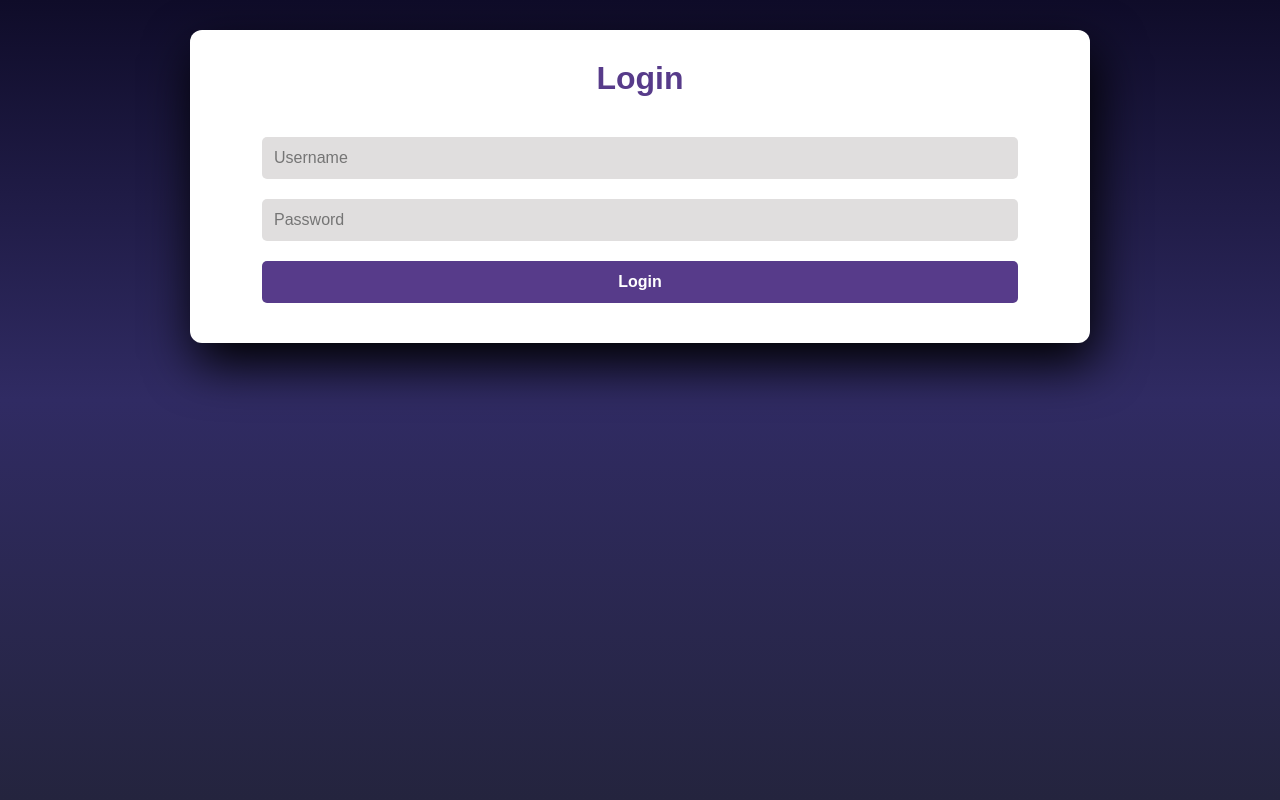
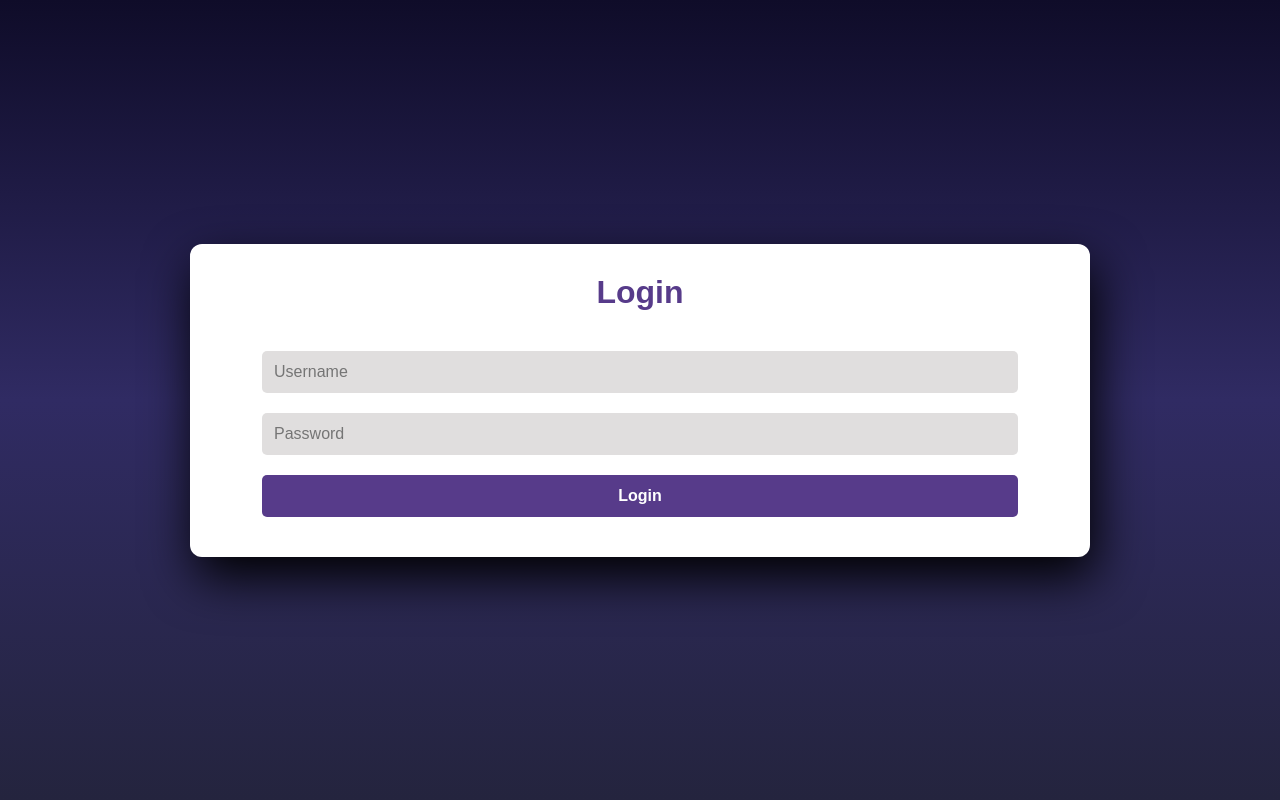
Before and after one commit to haifa-mk/web_project, a PHP site: page /admin.php in a window 1280 px wide. Run offline with PHP 8.4, Linux system fonts and the light colour scheme.

Commit message:
Update admin.php

```diff
--- a/admin/admin.php
+++ b/admin/admin.php
@@ -44,7 +44,7 @@ if ($_SERVER["REQUEST_METHOD"] == "POST") {
     <script src="../js/admin_validation.js" defer></script>
 </head>
 
-<body>
+<body class="center-page">
 
 <div class="container">
     <h2>Login</h2>
```
